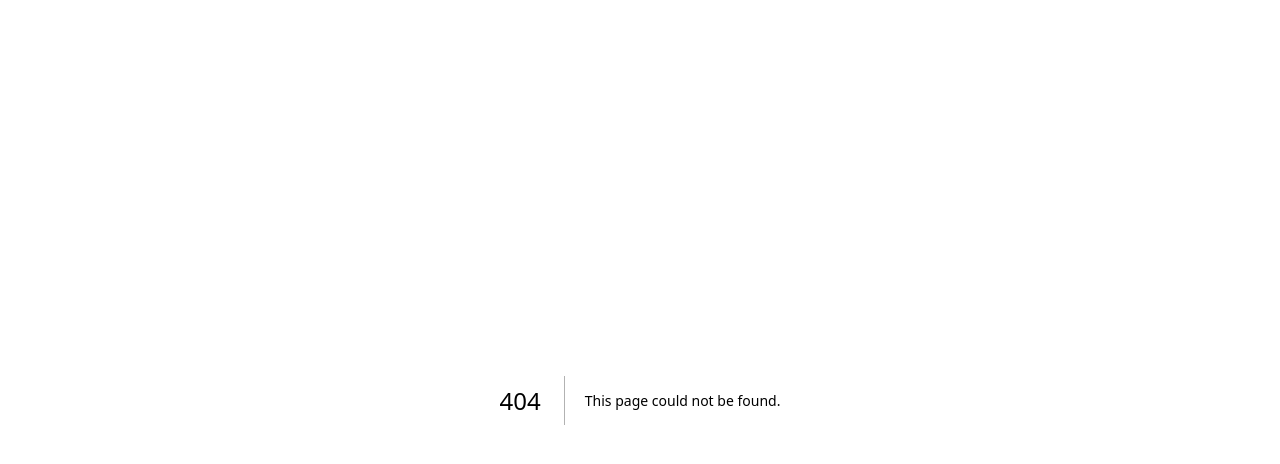
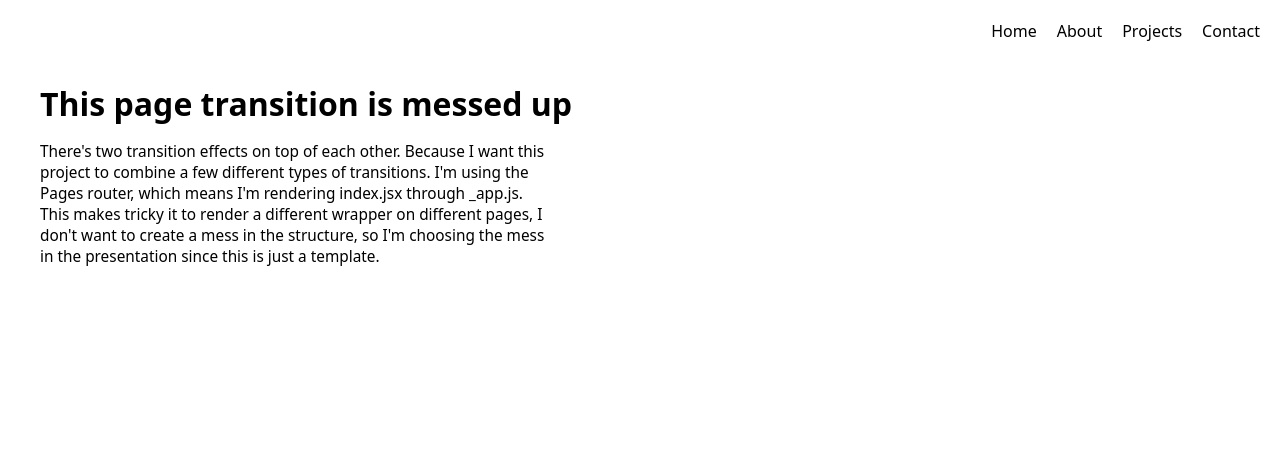
Before and after one commit to coilt/template-slide, a Next.js app: page /projects in a window 1280 px wide. Before the commit this address had no page. Shown: the top 464 px of the page. Built offline with nearby package versions, Linux system fonts and the light colour scheme.

Commit message:
Add pixelating transition

```diff
--- a/src/components/Layout/Inner/index.jsx
+++ b/src/components/Layout/Inner/index.jsx
@@ -74,6 +74,7 @@ export default function Inner({ children }) {
           <div className='header'>
             <Link className='nav' href='/'>Home</Link>
             <Link className='nav' href='/about'>About</Link>
+            <Link className='nav' href='/projects'>Projects</Link>
             <Link className='nav' href='/contact'>Contact</Link>
           </div>
           {children}
--- a/src/components/Layout/Inner/styles.scss
+++ b/src/components/Layout/Inner/styles.scss
@@ -45,3 +45,35 @@ p {
   width: 40vw;
   margin-top: 2vh;
 }
+
+.pixels {
+  .transition-container {
+    height: 100vh;
+    width: 100vw;
+    position: fixed;
+    top: 0;
+    left: 0;
+    pointer-events: none;
+    display: flex;
+
+    div{
+      height: 100%;
+      width: 100%;
+      background-color: black;
+      position: relative;
+    }
+
+  }
+.backplate {
+  height: 100vh;
+    width: 100vw;
+    position: fixed;
+    top: 0;
+    left: 0;
+    pointer-events: none;
+    background-color: black;
+
+}
+
+
+}
--- /dev/null
+++ b/src/components/Layout/Pixels/index.jsx
@@ -0,0 +1,91 @@
+import { motion } from 'framer-motion'
+import Link from 'next/link'
+
+export default function Pixels({ children }) {
+  const anim = (variants, custom) => {
+    return {
+      initial: 'initial',
+      animate: 'enter',
+      exit: 'exit',
+      variants,
+      custom,
+    }
+  }
+
+  const expand = {
+    initial: {
+      top: 0,
+    },
+    enter: (i) => ({
+      top: '100%',
+      transition: {
+        duration: 0.3,
+        delay: 0.05 * i,
+      },
+      transitionEnd: {
+        height: 0,
+        top: 0,
+      }
+    }),
+    exit: (i) => ({
+      height: "100%",
+      transition: {
+        duration: 0.3,
+        delay: 0.05 * i,
+    },
+  })
+
+  }
+
+
+
+const overlay = {
+  initial : {
+    opacity: 0.5,
+  },
+  enter: {
+    opacity: 0,
+  },
+  exit: {
+    opacity: 0.5
+  }
+}
+
+
+
+
+
+
+
+
+
+
+  const nbOfColumns = 8
+  return (
+    <div className='page pixels'>
+      <motion.div className='backplate' {...anim(overlay)}  ></motion.div>
+      <div className='transition-container'>
+        {[...Array(nbOfColumns)].map((_, i) => {
+          return <motion.div {...anim(expand, nbOfColumns - i)} key={i} />
+        })}
+      </div>
+
+      <div className='header'>
+        <Link className='nav' href='/'>
+          Home
+        </Link>
+        <Link className='nav' href='/about'>
+          About
+        </Link>
+        <Link className='nav' href='/projects'>
+          Projects
+        </Link>
+        <Link className='nav' href='/contact'>
+          Contact
+        </Link>
+      </div>
+
+      {children}
+    </div>
+  )
+}
--- /dev/null
+++ b/src/pages/projects/index.jsx
@@ -0,0 +1,24 @@
+import React from 'react'
+import Pixels from '../../components/Layout/Pixels'
+import Inner from '@/components/Layout/Inner'
+
+export default function Projects() {
+  return (
+    <Pixels>
+      <div className='wrapper'>
+        <h1>This page transition is messed up</h1>
+        <div className='body'>
+          <p>
+            There's two transition effects on top of each other. Because I want
+            this project to combine a few different types of transitions. I'm
+            using the Pages router, which means I'm rendering index.jsx through
+            _app.js. This makes tricky it to render a different wrapper on
+            different pages, I don't want to create a mess in the structure, so
+            I'm choosing the mess in the presentation since this is just a
+            template.
+          </p>
+        </div>
+      </div>
+    </Pixels>
+  )
+}
```
